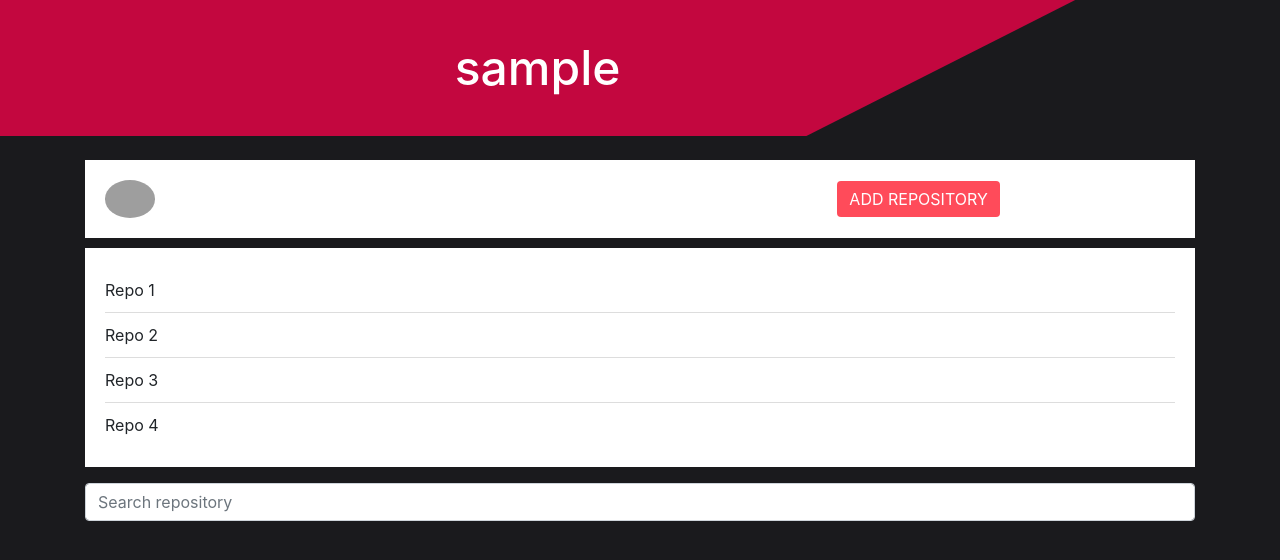
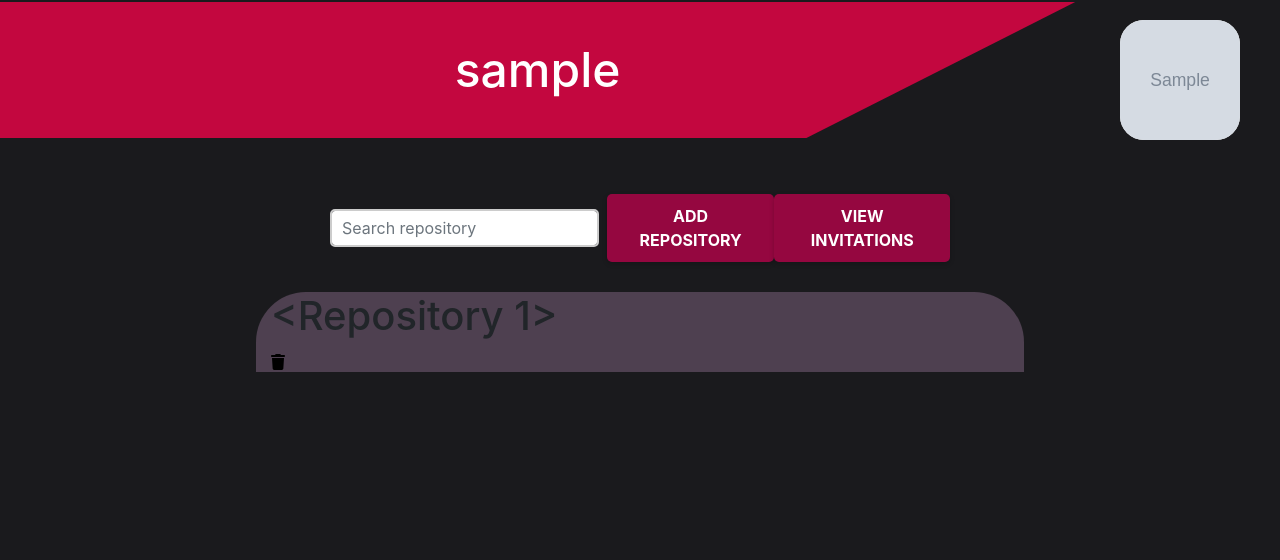
Before and after one commit to Markel564/FileHub, a Flask app: template website/templates/home.html in a window 1280 px wide. Shown: the top 560 px of the page. Run offline with Flask 3, Linux system fonts and the light colour scheme; tables that the repository leaves empty hold one stand-in row (values such as "Sample post"); the template is opened without the code that fills it: values that come from a table or form of the project are taken from there, most other values are stand-ins (such as "Sample title", 1, 10 or a date in 2020); grey boxes marked "Sample" are stand-in pictures; some libraries are stand-ins or nearby versions; grey boxes are pictures that could not be loaded.

Commit message:
profilePic + get repos

```diff
--- a/website/models.py
+++ b/website/models.py
@@ -16,7 +16,7 @@ class User(db.Model, UserMixin):
     name = db.Column(db.String(100),nullable=False)
     username = db.Column(db.String(100), nullable=False, unique=True)
     email = db.Column(db.String(100), nullable=True, unique=True)
-    avatar_url = db.Column(db.String(255))
+    avatar_url = db.Column(db.String(255), nullable = False, unique=False)
     repositories = db.relationship('Repository', backref='owner', lazy=True)
 
 
--- a/website/static/css/style_base.css
+++ b/website/static/css/style_base.css
@@ -2,7 +2,11 @@ body {
     background-color: #1a1a1d;
 }
 
-
+.header-container {
+    display: flex; /* Flexbox for header and user image */
+    justify-content: space-between; /* Aligns children with space between */
+    align-items: center; /* Aligns children vertically */
+}
 .header {
     background-color: #c3073f;
     color: white;
@@ -22,34 +26,22 @@ body {
     margin: 0;
 }
 
+.user-image{
+    margin-top: 20px;
+    margin-right: 40px;
+    height: 15vh;
+    width: 15vh;
+    border-radius: 20%;
+    background-color: white;
+}
 
-  .user-info {
-    display: flex;
-    align-items: center;
-    justify-content: space-between;
-    padding: 20px;
-    background-color: #ffffff;
-    margin-bottom: 10px;
-  }
-  .repository-list {
-    background-color: #ffffff;
-    padding: 20px;
-    list-style-type: none;
-  }
-  .repository-list li {
-    padding: 10px 0;
-    border-bottom: 1px solid #ddd;
-  }
-  .repository-list li:last-child {
-    border-bottom: none;
-  }
-  .btn-add-repo {
-    background-color: #ff4b5a;
-    color: white;
-    border: none;
-  }
-  .btn-view-invites {
-    background-color: transparent;
-    color: white;
-    border: 1px solid white;
-  }
+.profile-pic{
+    width: 100%;
+    height: 100%;
+    border-radius: 20%;
+}
+
+.profile-pic:hover{
+    opacity: 0.8;
+    cursor: pointer;
+}
--- a/website/static/css/style_home.css
+++ b/website/static/css/style_home.css
@@ -0,0 +1,60 @@
+
+
+
+.top-options {
+    display: flex;
+    align-items: center;
+    justify-content: space-between;
+    padding: 10px;
+    background-color: #1a1a1d;
+    width: 50vw;
+    margin: 20px auto;
+}
+
+
+.btn {
+    padding: 10px 20px;
+    font-size: 1rem;
+    font-weight: bold; /* Makes the text bold */
+    text-transform: uppercase; /* Uppercase button text */
+    border-radius: 5px; /* Rounded corners */
+    box-shadow: 0 2px 5px rgba(0, 0, 0, 0.2); /* Subtle shadow */
+    transition: background-color 0.3s, box-shadow 0.3s; /* Smooth transition for hover effects */
+    cursor: pointer; /* Changes cursor to pointer on hover */
+  }
+/* BUTTON to add repositories */
+.btn-add-repo {
+    background-color: #950740;
+    color: white;
+    border: none;
+}
+
+/* BUTTON to see invitations to other repositories */
+.btn-view-invites {
+    background-color: #950740;
+    color: white;
+    border: none;
+}
+
+/* Hover effect for both buttons */
+.btn:hover {
+    background-color: #a50b50; /* Slightly lighter shade for hover */
+    box-shadow: 0 4px 10px rgba(0, 0, 0, 0.3); /* Larger shadow for depth effect */
+  }
+
+  /* Styles for the search input */
+  .form-control {
+    border: 2px solid #ccc; /* Adds border to the input */
+    border-radius: 5px; /* Rounded corners for the input */
+    padding: 5px 10px; /* Padding inside the input */
+    margin-right: 10px; /* Adds margin to the right of the input */
+    width: 21vw;
+  }
+
+
+.container{
+    width: 60vw;
+    background-color: #4e4050;
+    border-top-right-radius: 50px;
+    border-top-left-radius: 50px;
+}
--- a/website/templates/base.html
+++ b/website/templates/base.html
@@ -13,9 +13,15 @@
 <link rel="stylesheet" href="../static/css/style_base.css">
 </head>
 <body>
-<div class="header">
-    <h1>{{user_name}}</h1>
+<div class="header-container">
+    <div class="header">
+        <h1>{{user_name}}</h1>
+    </div>
+    <div class="user-image">
+        <img class ="profile-pic" src="{{avatar}}" alt="Profile">
+    </div>
 </div>
+
 {% block content %}
 
 
--- a/website/templates/home.html
+++ b/website/templates/home.html
@@ -7,27 +7,26 @@
 
 
   <br />
-  <div class="container">
-    <div class="user-info">
-      <div>
-        <img src="profile-pic-url.jpg" alt="Profile" class="rounded-circle" width="50">
-      </div>
-      <div>
-        <button class="btn btn-add-repo">ADD REPOSITORY</button>
-        <button class="btn btn-view-invites">VIEW INVITATIONS</button>
-      </div>
+<div class ="top-options">
+  <input class="form-control mr-sm-2" type="search" placeholder="Search repository" aria-label="Search">
+  <button class="btn btn-add-repo">ADD REPOSITORY</button>
+  <button class="btn btn-view-invites">VIEW INVITATIONS</button>
+</div>
+
+
+<div class="container">
+  {% if repositories %}
+    {% for repository in repositories %}
+        <div class="repository">
+            <h1>{{ repository }}</h1>
+            <img src="../static/images/trash-bin.svg" alt="Delete repository" class="delete-repo">
+        </div>
+    {% endfor %}
+  {% else %}
+    <div class="alert alert-info" role="alert">
+        <strong>Info!</strong> You don't have any repositories yet.
     </div>
-
-    <div class="repository-list">
-      <li>Repo 1</li>
-      <li>Repo 2</li>
-      <li>Repo 3</li>
-      <li>Repo 4</li>
-
-  </div>
-  <div class="search-bar mt-3">
-    <input type="text" class="form-control" placeholder="Search repository">
-  </div>
-  </div>
+  {% endif %}
+</div>
 
 {% endblock %}
```
Also changed, not shown: website/views.py (+28 -5 lines), instance/database.db, website/static/images/trash-bin.svg (added).
